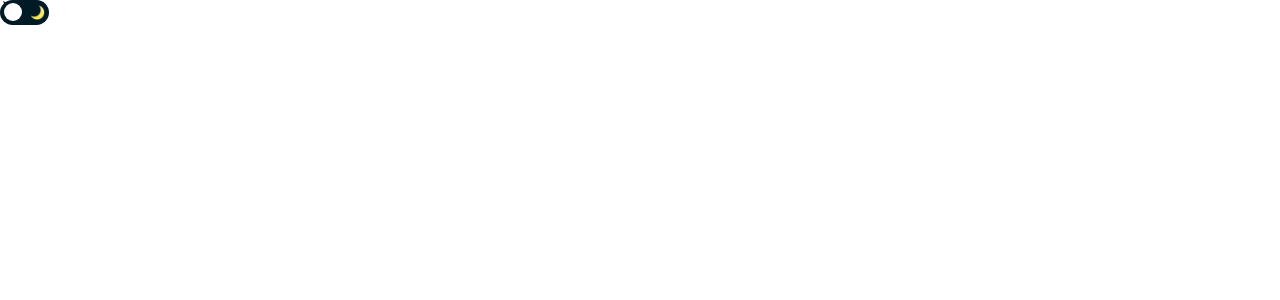
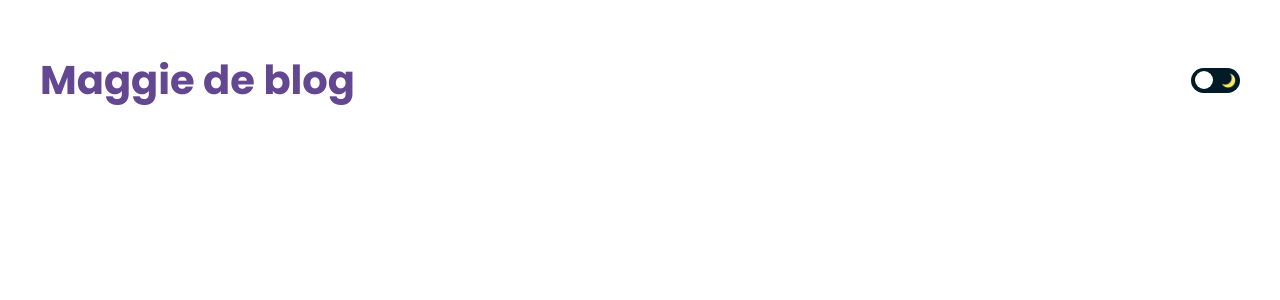
Before and after one commit to emielvanseveren/blog, a React app: page / in a window 1280 px wide. Shown: the top 300 px of the page. Built offline with nearby package versions, Linux system fonts and the light colour scheme.

Commit message:
Add new colorscheme

```diff
--- a/src/components/layout/Header.js
+++ b/src/components/layout/Header.js
@@ -6,18 +6,20 @@ import ThemeToggle from '../logic/ThemeToggle'
 const Container = styled.div`
   display: flex;
   align-items: center;
-  justify-content: center;
+  justify-content: space-between;
+  padding: 50px 25px;
+  margin: 0 auto;
+  width: 1200px;
 `
-
 const Link = styled(RouterLink)`
-  justify-content: center;
-  width: 1200px;
-
+  font-size: 2.5rem;
+  font-weight: 700;
+  color: ${({ theme }) => theme.title};
 `
 export default function Header(){
   return (
     <Container>
-      <Link to="/">BlogBlog</Link>
+      <Link to="/">Maggie de blog</Link>
       <ThemeToggle/>
     </Container>
   )
--- a/src/components/pages/Home.js
+++ b/src/components/pages/Home.js
@@ -1,6 +1,6 @@
 import React from 'react'
 import styled from 'styled-components'
-import ThemeToggle from '../../components/logic/ThemeToggle'
+import Header from '../layout/Header'
 
 const Background = styled.div`
   width: 100%;
@@ -12,7 +12,7 @@ const Background = styled.div`
 export default function Home(){
   return (
     <Background>
-      <ThemeToggle/>
+      <Header/>
     </Background>
   )
 }
--- a/src/constants/globalStyle.js
+++ b/src/constants/globalStyle.js
@@ -4,7 +4,7 @@ import { createGlobalStyle } from 'styled-components'
 
 const Style = createGlobalStyle`
   *::selection{
-    background-color: ${(props) => props.theme.red};
+    background-color: black;
     color: white;
   }
   body{
@@ -17,6 +17,7 @@ const Style = createGlobalStyle`
     padding: 0;
     outline: 0;
     border: 0;
+    transition: 0.4s color;
   }
   a{
     text-decoration: none;
@@ -24,7 +25,6 @@ const Style = createGlobalStyle`
   }
   p{
     font-size: 1rem;
-    color: #707070;
   }
   input{
      display: block;
--- a/src/constants/theme.js
+++ b/src/constants/theme.js
@@ -1,10 +1,14 @@
 // shared colors
 
 const lightTheme = {
-  background: '#FFFFFF'
+  background: '#FFFFFF',
+  title:      '#634791',
+  text:       '#000000'
 }
 const darkTheme = {
-  background: '#282C35'
+  background: '#282C35',
+  title:      '#FFFFFF',
+  text:       '#FFFFFF'
 }
 
 const theme = mode => (mode === 'dark' ? darkTheme : lightTheme)
--- a/src/index.html
+++ b/src/index.html
@@ -5,7 +5,7 @@
     <link rel="shortcut icon" href="%PUBLIC_URL%/favicon.ico" />
     <meta name="viewport" content="width=device-width, initial-scale=1" />
     <meta name="theme-color" content="#000000" />
-    <link rel="stylesheet" href="https://fonts.googleapis.com/css?family=Roboto:300,400,500,600,700&display=swap" />
+    <link rel="stylesheet" href="https://fonts.googleapis.com/css?family=Poppins:300,400,500,600,700&display=swap" />
     <!--
       manifest.json provides metadata used when your web app is installed on a
       user's mobile device or desktop. See https://developers.google.com/web/fundamentals/web-app-manifest/
```
